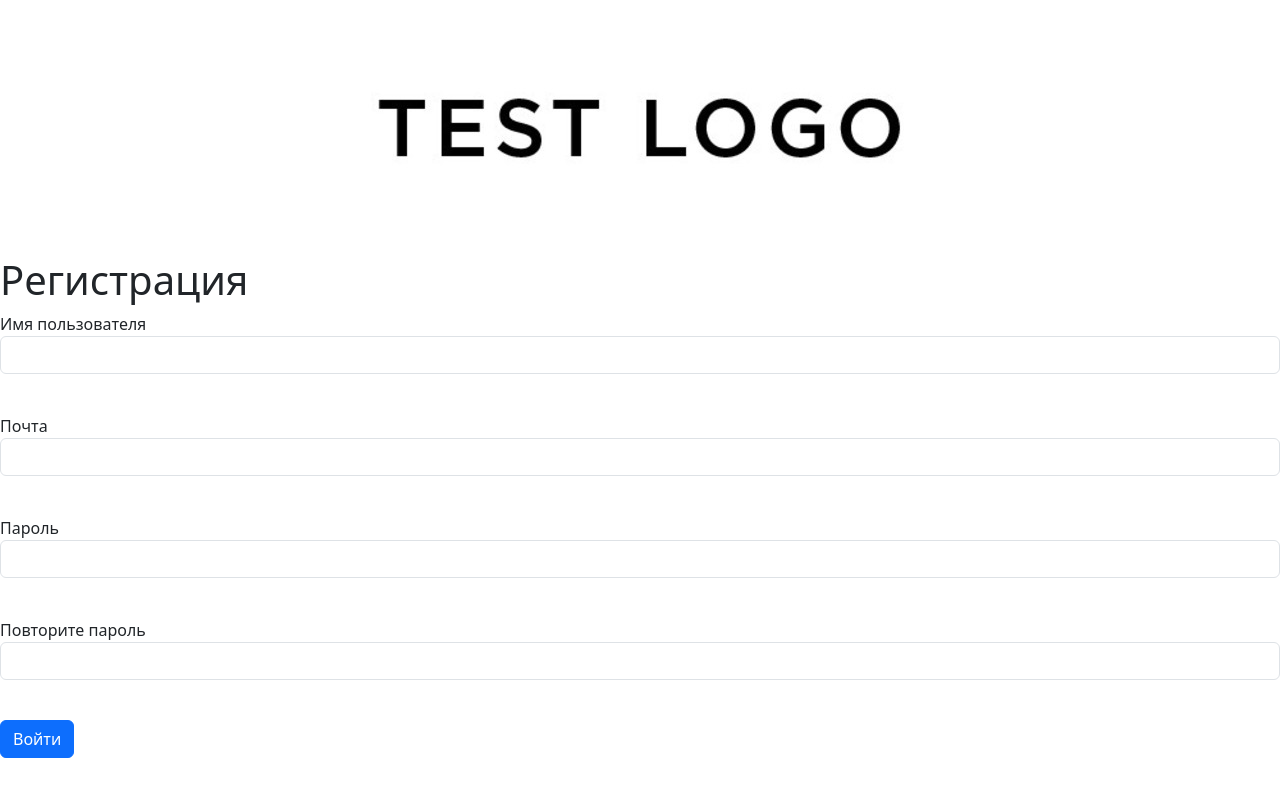
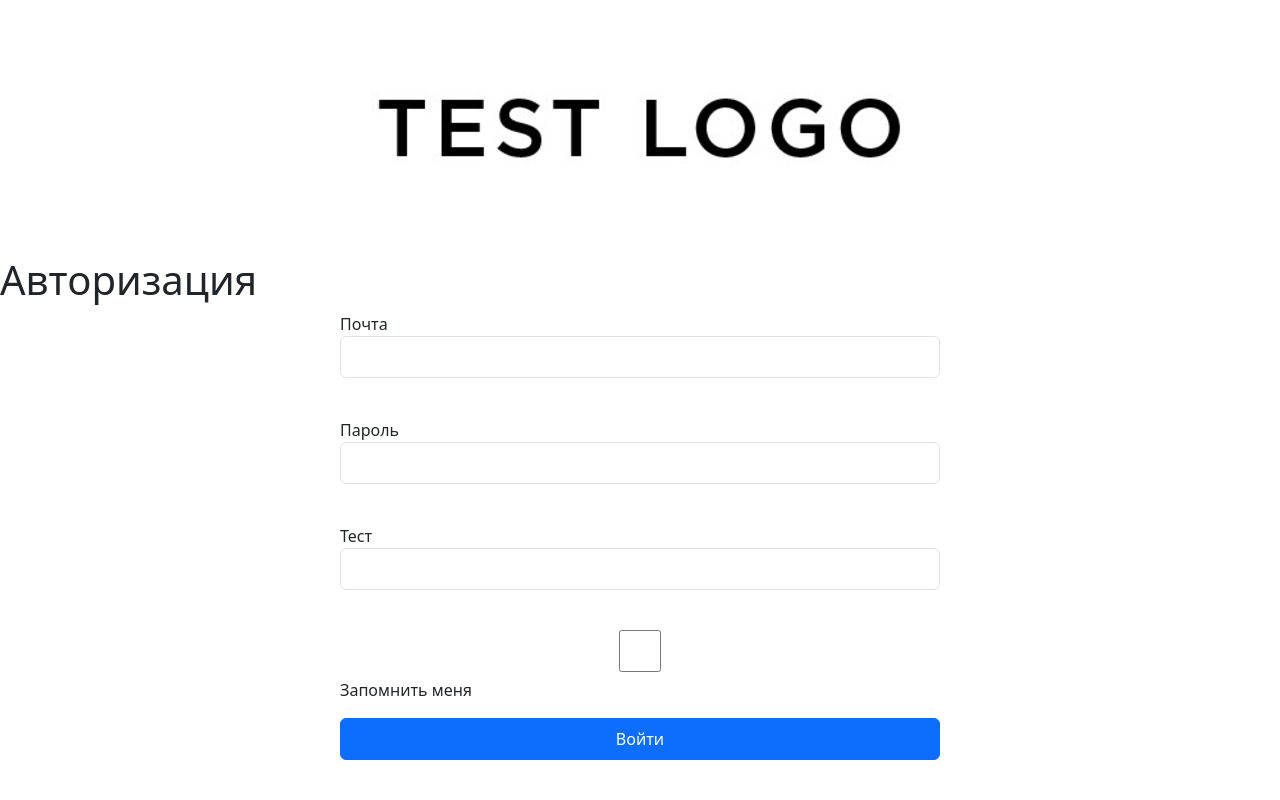
Before and after one commit to YudinArtem1008/WebSiteAPI_project, a Flask app: page /login in a window 1280 px wide. Run offline with Flask 3, Linux system fonts and the light colour scheme.

Commit message:
LoginForm and Search label have been added

```diff
--- a/data/users.py
+++ b/data/users.py
@@ -2,9 +2,10 @@ import datetime
 import sqlalchemy
 from .db_session import SqlAlchemyBase
 from werkzeug.security import generate_password_hash, check_password_hash
+from flask_login import UserMixin
 
 
-class User(SqlAlchemyBase):
+class User(SqlAlchemyBase, UserMixin):
     __tablename__ = 'users'
 
     id = sqlalchemy.Column(sqlalchemy.Integer,
--- a/forms/login.py
+++ b/forms/login.py
@@ -1,11 +1,11 @@
 from flask_wtf import FlaskForm
-from wtforms import PasswordField, StringField, SubmitField, EmailField
+from wtforms import PasswordField, SubmitField, EmailField, BooleanField, SearchField
 from wtforms.validators import DataRequired
 
 
-class RegisterForm(FlaskForm):
-    name = StringField('Имя пользователя', validators=[DataRequired()])
+class LoginForm(FlaskForm):
     email = EmailField('Почта', validators=[DataRequired()])
     password = PasswordField('Пароль', validators=[DataRequired()])
-    password_again = PasswordField('Повторите пароль', validators=[DataRequired()])
+    test = SearchField("Тест")
+    remember_me = BooleanField('Запомнить меня')
     submit = SubmitField('Войти')
--- a/main.py
+++ b/main.py
@@ -1,28 +1,43 @@
+import datetime
 from flask import Flask, render_template, redirect, url_for
 from data import db_session
 from data.users import User
-from forms.login import RegisterForm
+from forms.register import RegisterForm
+from forms.login import LoginForm
+from flask_login import LoginManager, login_user
 
 app = Flask(__name__)
 app.config['SECRET_KEY'] = 'yandexlyceum_secret_key'
+app.config['PERMANENT_SESSION_LIFETIME'] = datetime.timedelta(
+    days=365
+)
+
+login_manager = LoginManager()
+login_manager.init_app(app)
+
+
+@login_manager.user_loader
+def load_user(user_id):
+    db_sess = db_session.create_session()
+    return db_sess.query(User).get(user_id)
 
 
 @app.route('/')
 def main():
     url = url_for('static', filename='css/style.css')
-    return render_template("base.html", url=url)
+    return render_template("main_window.html", url=url)
 
 
-@app.route('/login', methods=['GET', 'POST'])
-def login():
+@app.route('/register', methods=['GET', 'POST'])
+def register():
     form = RegisterForm()
     if form.validate_on_submit():
         if form.password.data != form.password_again.data:
-            return render_template('login.html', form=form,
+            return render_template('register.html', form=form,
                                    message="Пароли не совпадают", title="Регистрация")
         db_sess = db_session.create_session()
         if db_sess.query(User).filter(User.email == form.email.data).first():
-            return render_template('login.html', form=form,
+            return render_template('register.html', form=form,
                                    message="Такой пользователь уже есть", title="Регистрация")
         user = User(
             name=form.name.data,
@@ -33,9 +48,25 @@ def login():
         db_sess.commit()
         return redirect('/')
     url = url_for('static', filename='css/style.css')
-    return render_template('login.html', form=form, url=url, title="Регистрация")
+    return render_template('register.html', form=form, url=url, title="Регистрация")
+
+
+@app.route('/login', methods=['GET', 'POST'])
+def login():
+    url = url_for('static', filename='css/style.css')
+    form = LoginForm()
+    if form.validate_on_submit():
+        db_sess = db_session.create_session()
+        user = db_sess.query(User).filter(User.email == form.email.data).first()
+        if user and user.check_password(form.password.data):
+            login_user(user, remember=form.remember_me.data)
+            return redirect("/")
+        return render_template('login.html',
+                               message="Неправильный логин или пароль",
+                               form=form, url=url)
+    return render_template('login.html', title='Авторизация', form=form, url=url)
 
 
 if __name__ == '__main__':
     db_session.global_init("db/browser.db")
-    app.run(port=8080, host='127.0.0.1')
+    app.run(port=5000, host='127.0.0.1')
--- a/static/css/style.css
+++ b/static/css/style.css
@@ -2,3 +2,36 @@
     display: block;
 	margin: auto;
 }
+* {box-sizing: border-box;}
+form {
+  position: relative;
+  width: 600px;
+  margin: 0 auto;
+}
+input {
+  width: 100%;
+  height: 42px;
+  padding-left: 10px;
+  border: 2px solid #0000FA;
+  border-radius: 5px;
+  outline: none;
+  background: #FFFFFF;
+  color: #000000;
+}
+button {
+  position: absolute;
+  top: 0;
+  right: 0px;
+  width: 42px;
+  height: 42px;
+  border: none;
+  background: #0000FA;
+  border-radius: 0 5px 5px 0;
+  cursor: pointer;
+}
+button:before {
+  content: "\f002";
+  font-family: FontAwesome;
+  font-size: 16px;
+  color: #FFFFFF;
+}
--- a/templates/login.html
+++ b/templates/login.html
@@ -1,58 +1,38 @@
-<!DOCTYPE html>
-<html lang="en">
-<head>
-    <meta charset="UTF-8">
-    <link rel="stylesheet" type="text/css" href="{{url}}">
-    <link href="https://cdn.jsdelivr.net/npm/bootstrap@5.3.0-alpha3/dist/css/bootstrap.min.css" rel="stylesheet"
-          integrity="sha384-KK94CHFLLe+nY2dmCWGMq91rCGa5gtU4mk92HdvYe+M/SXH301p5ILy+dN9+nJOZ" crossorigin="anonymous">
-    <title>{{title}}</title>
-</head>
-<body>
-    {% extends "base.html" %}
+{% extends "base.html" %}
 
-    {% block content %}
-    <h1>Регистрация</h1>
+{% block content %}
+    <h1>Авторизация</h1>
     <form action="" method="post">
         {{ form.hidden_tag() }}
-        <p>
-            {{ form.name.label }}<br>
-            {{ form.name(class="form-control") }}<br>
-            {% for error in form.name.errors %}
-                <p class="alert alert-danger" role="alert">
-                    {{ error }}
-                </p>
-            {% endfor %}
-        </p>
         <p>
             {{ form.email.label }}<br>
             {{ form.email(class="form-control", type="email") }}<br>
             {% for error in form.email.errors %}
-                <p class="alert alert-danger" role="alert">
+                <div class="alert alert-danger" role="alert">
                     {{ error }}
-                </p>
+                </div>
             {% endfor %}
         </p>
         <p>
             {{ form.password.label }}<br>
             {{ form.password(class="form-control", type="password") }}<br>
             {% for error in form.password.errors %}
-                <p class="alert alert-danger" role="alert">
+                <div class="alert alert-danger" role="alert">
                     {{ error }}
-                </p>
+                </div>
             {% endfor %}
         </p>
         <p>
-            {{ form.password_again.label }}<br>
-            {{ form.password_again(class="form-control", type="password") }}<br>
-            {% for error in form.password_again.errors %}
-                <p class="alert alert-danger" role="alert">
+            {{ form.test.label }}<br>
+            {{ form.test(class="form-control", type="search") }}<br>
+            {% for error in form.test.errors %}
+                <div class="alert alert-danger" role="alert">
                     {{ error }}
-                </p>
+                </div>
             {% endfor %}
         </p>
+        <p>{{ form.remember_me() }} {{ form.remember_me.label }}</p>
         <p>{{ form.submit(type="submit", class="btn btn-primary") }}</p>
-        {{ message }}
+        <div>{{ message }}</div>
     </form>
-    {% endblock %}
-</body>
-</html>
+{% endblock %}
```
Also changed, not shown: forms/register.py (added, +11 -0 lines), templates/main_window.html (added, +8 -0 lines), templates/register.html (added, +46 -0 lines), static/img/free-icon-search-magnifier-symbol-of-interface-51658.png (added).
